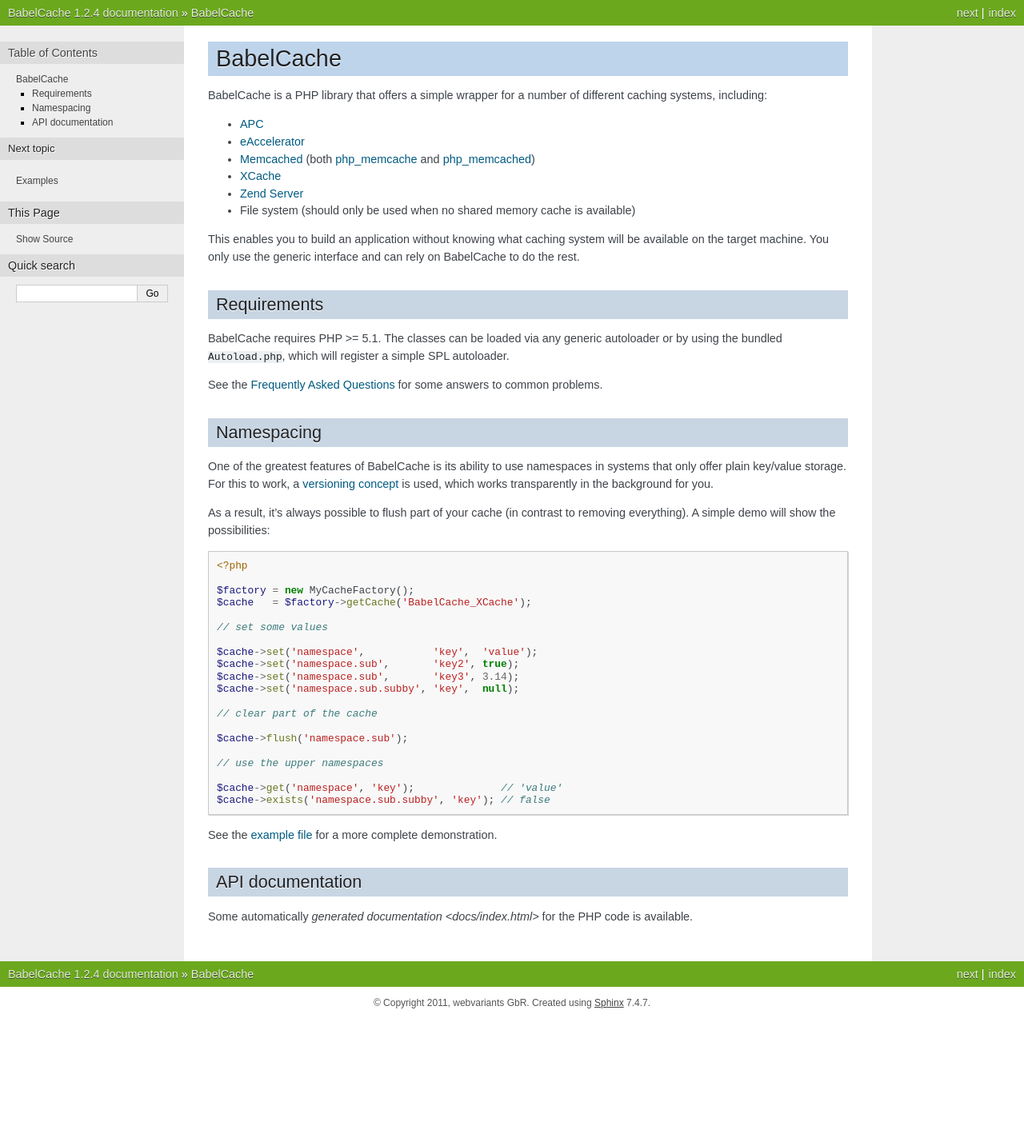
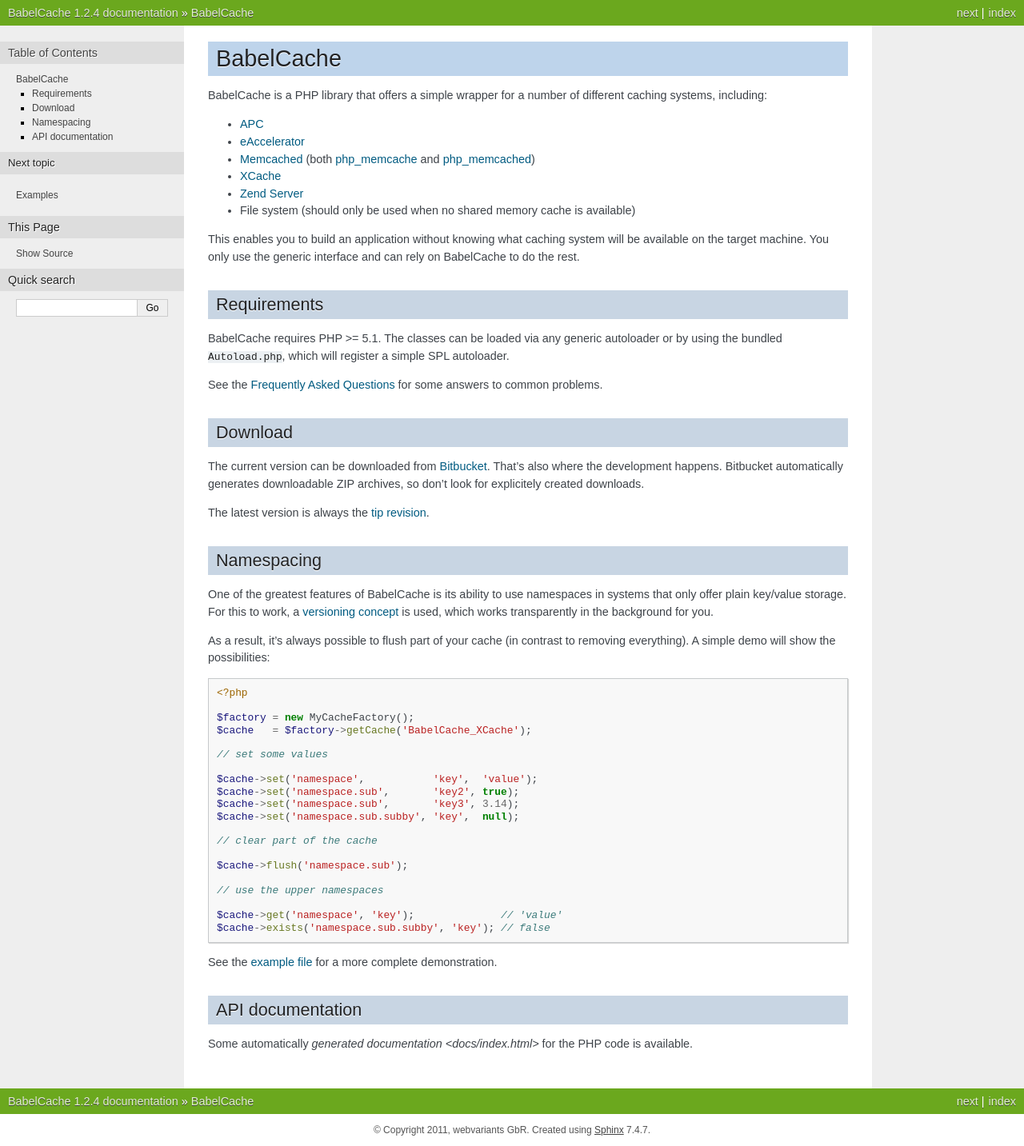
Before and after one commit to xrstf/babelcache, a Sphinx documentation site: the page built from docs/index.rst, in a window 1280 px wide. Shown: the whole page at 80% size. Built offline with Sphinx 7.4.7, drawn with Linux system fonts in a browser that asks for light colours; before the commit the page ends 1274 px from its top, so only the background shows below that.

Commit message:
added links to downloads

```diff
--- a/docs/index.rst
+++ b/docs/index.rst
@@ -38,6 +38,18 @@
 simple SPL autoloader.
 
 See the :doc:`faq` for some answers to common problems.
+
+Download
+--------
+
+The current version can be downloaded from `Bitbucket`_. That's also where the
+development happens. Bitbucket automatically generates downloadable ZIP
+archives, so don't look for explicitely created downloads.
+
+The latest version is always the `tip revision`_.
+
+.. _Bitbucket:    https://bitbucket.org/webvariants/babelcache/
+.. _tip revision: https://bitbucket.org/webvariants/babelcache/get/tip.zip
 
 Namespacing
 -----------
```
